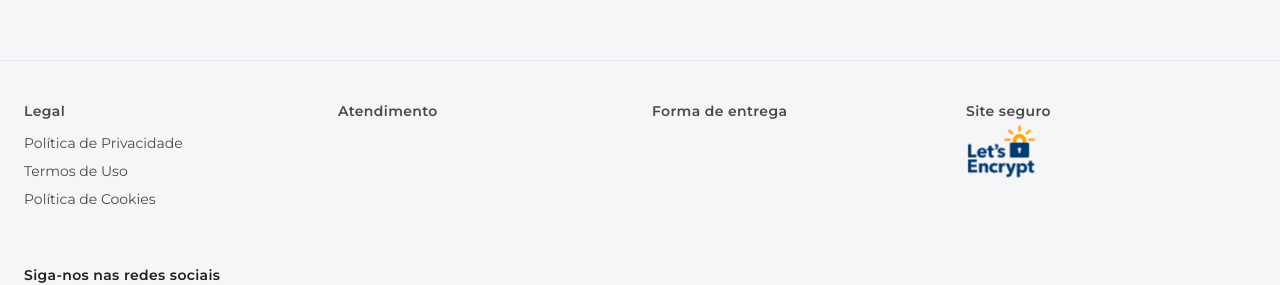
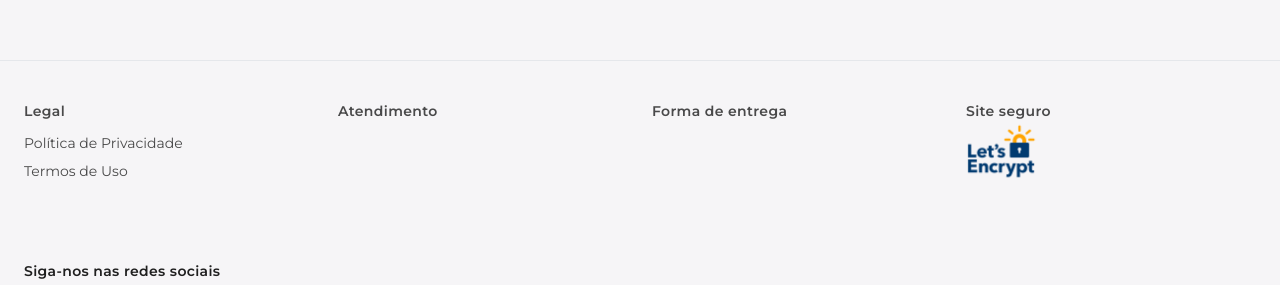
Before and after one commit to PabloPSCode/mostraloja-web, a Next.js app: page / in a window 1280 px wide. Shown: the part 828-1113 px from the top of the page. Built offline with nearby package versions, Linux system fonts and the light colour scheme; no server answers.

Commit message:
refactor: remove cookies policy from footer

```diff
--- a/src/app/components/footer.tsx
+++ b/src/app/components/footer.tsx
@@ -11,10 +11,6 @@ export default function Footer() {
     {
       href: "#",
       label: "Termos de Uso",
-    },
-    {
-      href: "#",
-      label: "Política de Cookies",
     },
   ];
 
```
